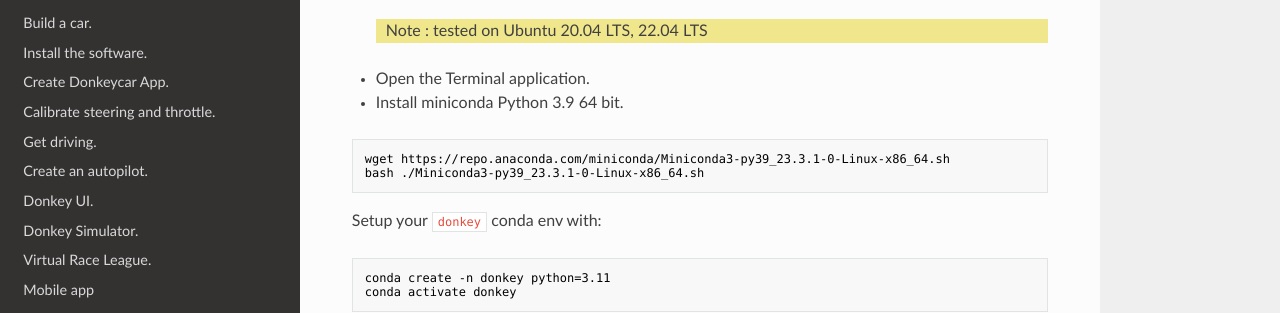
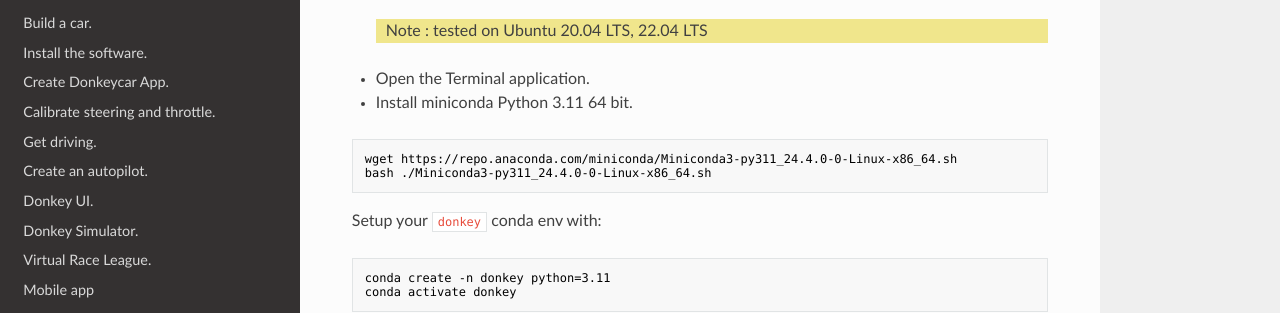
Before and after one commit to autorope/donkeydocs, an MkDocs documentation site: the page built from docs/guide/host_pc/setup_ubuntu.md, in a window 1280 px wide and 900 px high. Shown: the part 141-454 px from the top of the window. Built offline with MkDocs 1.6.1, drawn with Linux system fonts in a browser that asks for light colours; nearby versions of some CDN libraries.

Commit message:
Update setup_ubuntu.md with 3.11 version of miniconda
Now specifies download of `Miniconda3-py311_24.4.0-0-Linux-x86_64.sh`

````diff
--- a/docs/guide/host_pc/setup_ubuntu.md
+++ b/docs/guide/host_pc/setup_ubuntu.md
@@ -5,11 +5,11 @@
 
 * Open the Terminal application.
 
-* Install miniconda Python 3.9 64 bit.
+* Install miniconda Python 3.11 64 bit.
 
 ```bash
-wget https://repo.anaconda.com/miniconda/Miniconda3-py39_23.3.1-0-Linux-x86_64.sh
-bash ./Miniconda3-py39_23.3.1-0-Linux-x86_64.sh
+wget https://repo.anaconda.com/miniconda/Miniconda3-py311_24.4.0-0-Linux-x86_64.sh
+bash ./Miniconda3-py311_24.4.0-0-Linux-x86_64.sh
 ```
 
 Setup your `donkey` conda env with:
````
